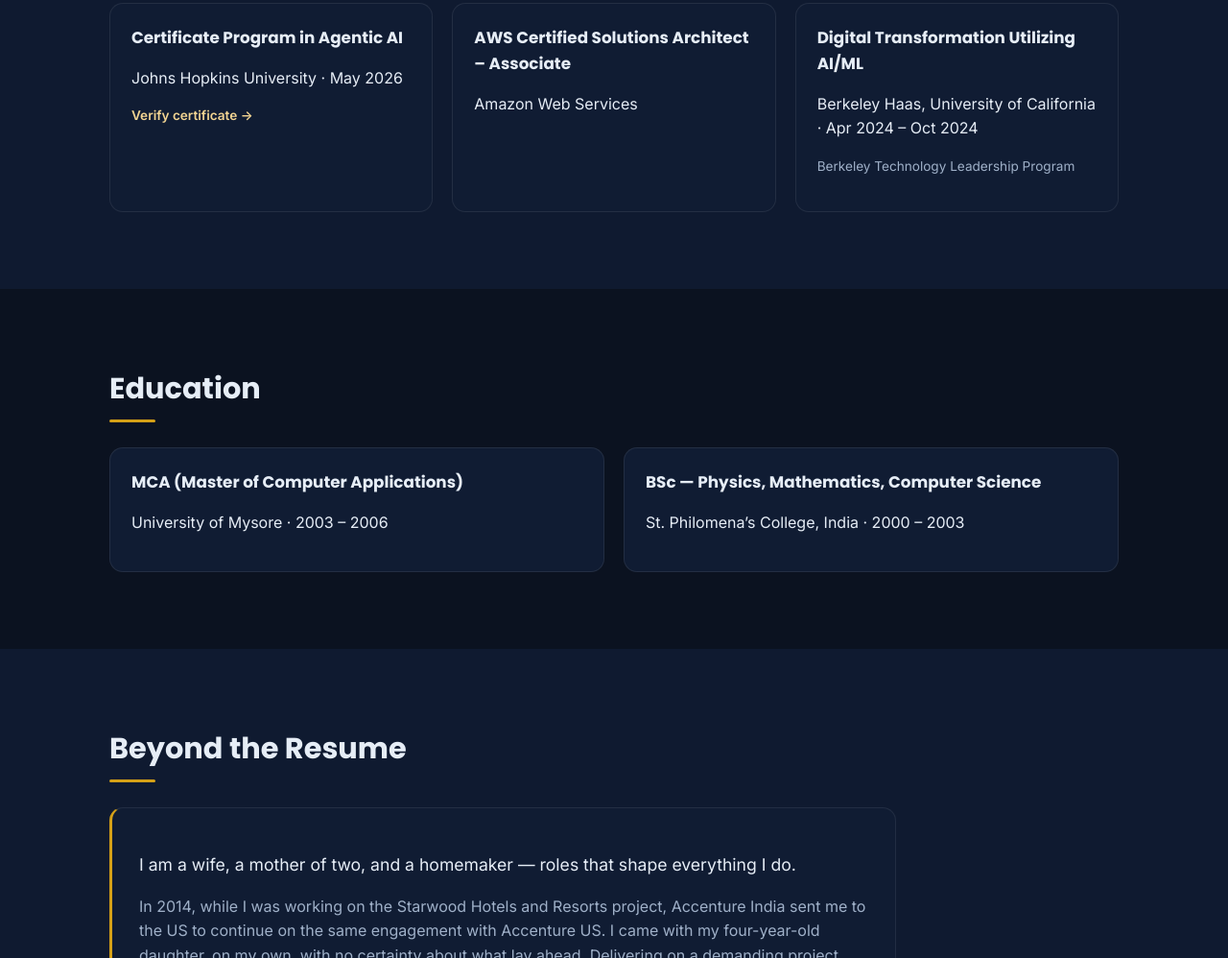
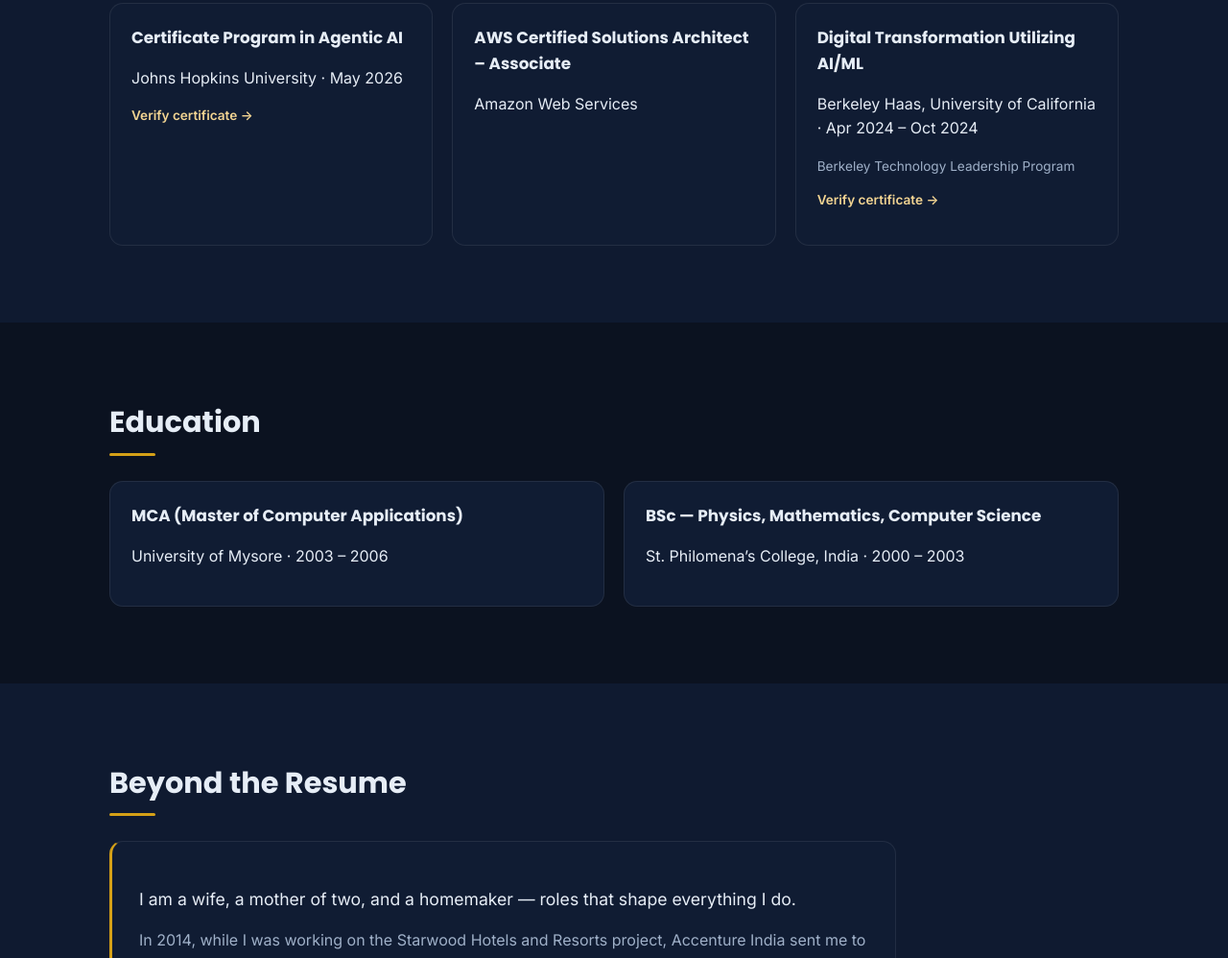
Before and after one commit to lizmathew-neo/liz-mathew-resume, a plain HTML site: page index.html in a window 1280 px wide. Shown: the part 7647-8645 px from the top of the page at 96% size. Drawn offline with Linux system fonts and the light colour scheme; a script that the page names is missing.

Commit message:
Add Berkeley Haas certificate verification link
Co-authored-by: Copilot <223556219+Copilot@users.noreply.github.com>

```diff
--- a/index.html
+++ b/index.html
@@ -440,6 +440,7 @@
           <h3>Digital Transformation Utilizing AI/ML</h3>
           <p>Berkeley Haas, University of California &middot; Apr 2024 &ndash; Oct 2024</p>
           <p class="cert-note">Berkeley Technology Leadership Program</p>
+          <p class="cert-note"><a href="https://certificates.emeritus.org/9047029f-682e-488a-b5f5-44fa32cbb217#acc.lX4kWCKE" target="_blank" rel="noopener" class="inline-link">Verify certificate &rarr;</a></p>
         </div>
       </div>
     </div>
```
